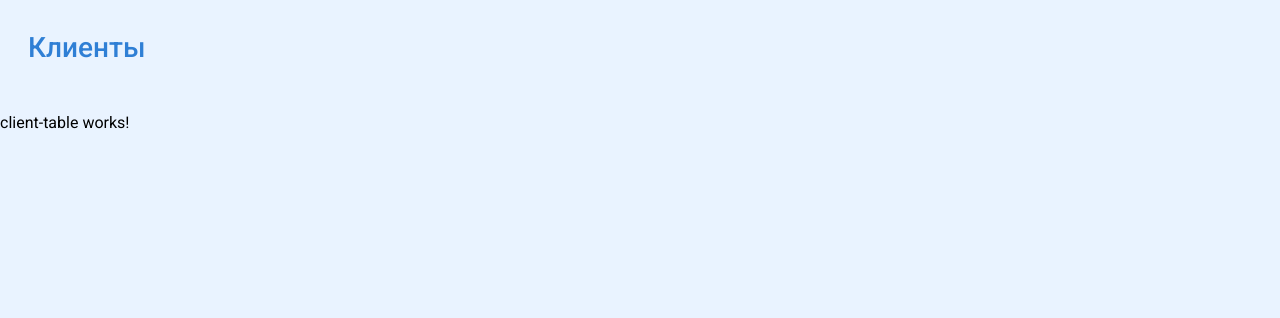
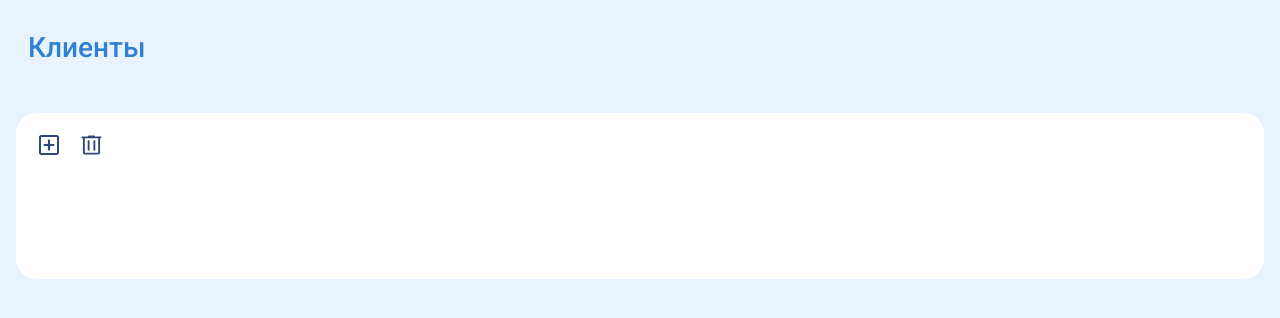
Before and after one commit to aleksandrWeb132/taskUserTable, an Angular app: page / in a window 1280 px wide. Shown: the top 318 px of the page. Built offline with nearby package versions, Linux system fonts and the light colour scheme.

Commit message:
Добавил разметку таблицы и настроил стили

```diff
--- a/src/app/client-table/client-table.component.html
+++ b/src/app/client-table/client-table.component.html
@@ -1 +1,21 @@
-<p>client-table works!</p>
+<div class="container">
+  <div class="clients__section">
+    <div class="clients__buttons">
+      <button class="clients__button add">
+        <svg width="20" height="20" viewBox="0 0 20 20" fill="none" xmlns="http://www.w3.org/2000/svg">
+          <path d="M18 18V2H2V18H18ZM17.7778 0C18.3671 0 18.9324 0.234126 19.3491 0.650874C19.7659 1.06762 20 1.63285 20 2.22222V17.7778C20 18.3671 19.7659 18.9324 19.3491 19.3491C18.9324 19.7659 18.3671 20 17.7778 20H2.22222C1.63285 20 1.06762 19.7659 0.650874 19.3491C0.234126 18.9324 0 18.3671 0 17.7778V2.22222C0 0.988889 1 0 2.22222 0H17.7778ZM8.88889 5.55556C8.88889 4.94191 9.38635 4.44444 10 4.44444C10.6137 4.44444 11.1111 4.94191 11.1111 5.55556V8.88889H14.4444C15.0581 8.88889 15.5556 9.38635 15.5556 10C15.5556 10.6137 15.0581 11.1111 14.4444 11.1111H11.1111V14.4444C11.1111 15.0581 10.6137 15.5556 10 15.5556C9.38635 15.5556 8.88889 15.0581 8.88889 14.4444V11.1111H5.55556C4.94191 11.1111 4.44444 10.6137 4.44444 10C4.44444 9.38635 4.94191 8.88889 5.55556 8.88889H8.88889V5.55556Z" fill="#304879"/>
+        </svg>
+      </button>
+      <button class="clients__button delete">
+        <svg width="22" height="20" viewBox="0 0 22 20" fill="none" xmlns="http://www.w3.org/2000/svg">
+          <path d="M3.84062 20C3.37656 20 2.9793 19.8368 2.64883 19.5104C2.31836 19.184 2 18.7917 2 18.3333V3H1.5C0.947715 3 0.5 2.55228 0.5 2C0.5 1.44772 0.947715 1 1.5 1H7.2875C7.2875 0.447715 7.73521 0 8.2875 0H13.7125C14.2648 0 14.7125 0.447715 14.7125 1H20.5C21.0523 1 21.5 1.44772 21.5 2C21.5 2.55228 21.0523 3 20.5 3H20V18.3333C20 18.7778 19.6781 19.1667 19.3406 19.5C19.0031 19.8333 18.6094 20 18.1594 20H3.84062ZM18 3H4V18H18V3ZM7 14.9618C7 15.5073 7.4371 15.9521 7.98247 15.9617C8.54152 15.9715 9 15.521 9 14.9618V5.96214C9 5.41669 8.5629 4.97185 8.01753 4.96229C7.45848 4.95249 7 5.40299 7 5.96214V14.9618ZM13 14.9072C13 15.4668 13.4591 15.9174 14.0185 15.9071C14.5635 15.897 15 15.4523 15 14.9072V5.96313C15 5.4036 14.5409 4.95295 13.9815 4.96331C13.4365 4.9734 13 5.41807 13 5.96313V14.9072Z" fill="#304879"/>
+        </svg>
+      </button>
+    </div>
+    <div class="clients__table">
+      <div class="clients__table-scroll">
+
+      </div>
+    </div>
+  </div>
+</div>
--- a/src/app/client-table/client-table.component.scss
+++ b/src/app/client-table/client-table.component.scss
@@ -0,0 +1,63 @@
+.clients__section {
+  min-height: 103px;
+  display: flex;
+  flex-direction: column;
+  padding: 10px 15px 0 15px;
+  border-radius: 20px;
+  background: #ffffff;
+  overflow: hidden;
+
+  .clients__buttons {
+    display: flex;
+    margin: 0 -4px 0 -4px;
+    padding: 0 0 10px 0;
+
+    .clients__button {
+      width: 35px;
+      height: 35px;
+      display: flex;
+      justify-content: center;
+      align-items: center;
+      margin: 4px;
+      border: 1px solid transparent;
+      border-radius: 100%;
+      background: transparent;
+      user-select: none;
+      cursor: pointer;
+
+      &:hover {
+        background: #E2EEFF;
+        border: 1px solid #E2EEFF;
+      }
+
+      &:focus {
+        background: #B5D3FF;
+        border: 1px solid #B5D3FF;
+      }
+    }
+  }
+
+  .clients__table {
+    display: flex;
+    flex-direction: column;
+    max-height: calc(100vh - 160px);
+    min-height: 103px;
+    margin: 0 -15px;
+
+    .clients__table-scroll {
+      flex: 1;
+      overflow: auto;
+    }
+
+    ::-webkit-scrollbar {
+      width: 4px; /* Ширина всего элемента навигации */
+    }
+    ::-webkit-scrollbar-track {
+      background: transparent; /* Цвет дорожки */
+    }
+    ::-webkit-scrollbar-thumb {
+      background-color: #D7E1ED; /* Цвет бегунка */
+      border-radius: 4px; /* Округление бегунка */
+    }
+  }
+}
```
